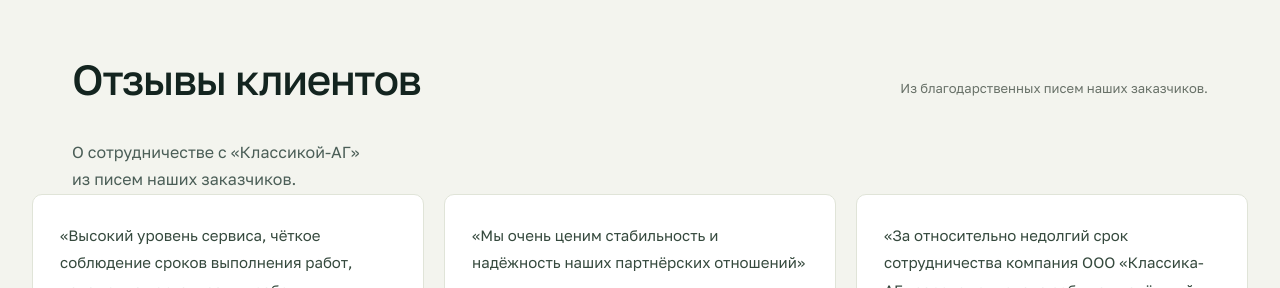
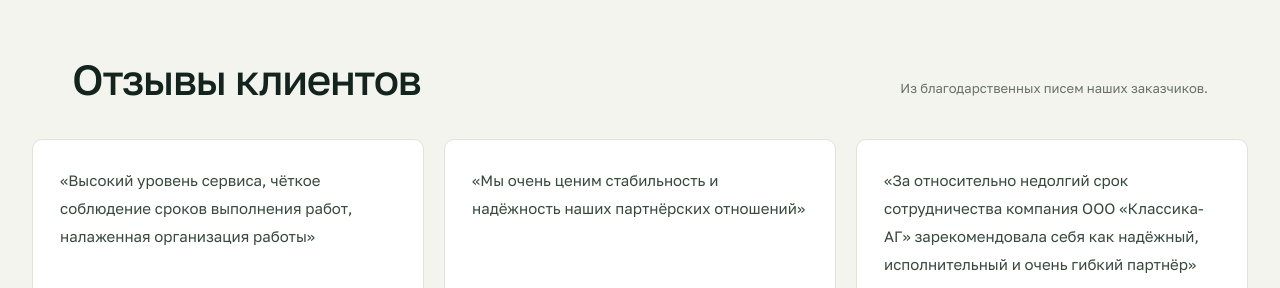
Before and after one commit to dxbrkt/siteshowcase, an Astro site: page / in a window 1280 px wide. Shown: the part 2620-2908 px from the top of the page. Built offline with nearby package versions, Linux system fonts and the light colour scheme; Astro itself is replaced by a stand-in of ours.

Commit message:
Remove duplicate reviews subtitle

```diff
--- a/src/components/ClientStories.astro
+++ b/src/components/ClientStories.astro
@@ -10,7 +10,6 @@ import '../styles/client-stories.css';
       <h2 id="stories-heading">Отзывы клиентов</h2>
       <p>Из благодарственных писем наших заказчиков.</p>
     </div>
-    <p>О сотрудничестве с «Классикой-АГ»<br />из писем наших заказчиков.</p>
   </div>
   <div class="client-stories__grid">
     {
```
